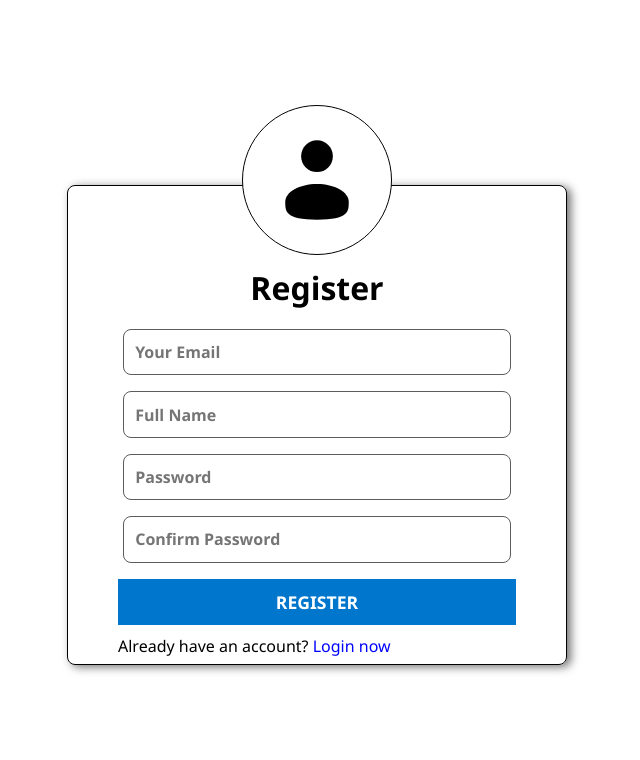
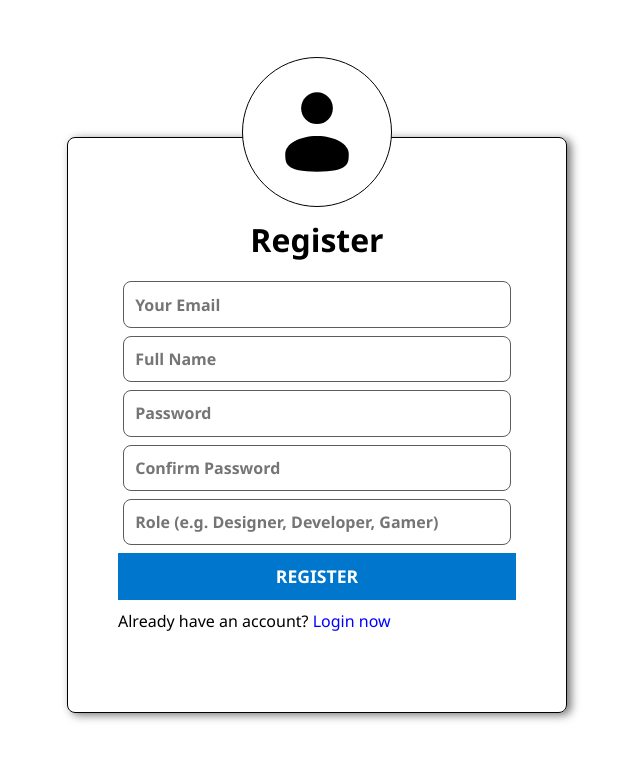
Before and after one commit to AjoobKansakar/SummerClass-Full-Stack-, a React (Vite) app in the folder frontend/: page /register in a window 1280 px wide. Shown: the top 760 px of the page, without its empty margins (323-963 px from the left). Built offline with nearby package versions, Linux system fonts and the light colour scheme.

Commit message:
User register confirm password bug fixed and also user role feature added

```diff
--- a/frontend/src/Features/Register/register.css
+++ b/frontend/src/Features/Register/register.css
@@ -50,7 +50,7 @@ body {
     padding: 80px 50px;
     border: 1px solid black;
     width: 500px;
-    height: 480px;
+    height: auto;
     box-shadow: 4px 2px 10px hsl(0, 0%, 45%);
     border-radius: 8px;
 }
@@ -70,7 +70,7 @@ body {
 }
 
 .register-form input {
-    margin-bottom: 1rem;
+    margin-bottom: 0.5rem;
     margin-left: 5px;
     margin-right: 5px;
     padding: 0.7em;
--- a/frontend/src/Features/Register/register.tsx
+++ b/frontend/src/Features/Register/register.tsx
@@ -12,9 +12,12 @@ export default function Register() {
     email: "",
     username: "",
     password: "",
+    confirmPassword: "",
+    role: "",
   });
 
   const [loading, setLoading] = useState(false);
+  const [error, setError] = useState("");
 
   const handleChange = (e: ChangeEvent<HTMLInputElement>) => {
     const { name, value } = e.target;
@@ -25,11 +28,23 @@ export default function Register() {
     e.preventDefault();
     if (loading) return;
 
+    // password confirmation
+    if (formData.password !== formData.confirmPassword) {
+      setError("**Passwords do not match**");
+      return;
+    }
+
     setLoading(true);
-    register(formData)
+    register({
+      email: formData.email,
+      username: formData.username,
+      password: formData.password,
+      role: formData.role,
+    })
       .then((res: AxiosResponse) => {
         console.log("Registration successful:", res);
         alert("Registration is completed!");
+        setError("");
       })
       .catch((error: AxiosError) => {
         console.error("Registration error:", error);
@@ -46,8 +61,10 @@ export default function Register() {
       <div className="profile-icon">
         <img src={UserIcon} alt="User Icon" />
       </div>
-      <form className="register-form" onSubmit={handleSubmit} action="">
-        <h1> Register </h1>
+
+      <form className="register-form" onSubmit={handleSubmit}>
+        <h1>Register</h1>
+
         <input
           type="email"
           className="input-box"
@@ -57,6 +74,7 @@ export default function Register() {
           onChange={handleChange}
           value={formData.email}
         />
+
         <input
           type="text"
           className="input-box"
@@ -65,26 +83,43 @@ export default function Register() {
           onChange={handleChange}
           value={formData.username}
         />
+
         <input
           type="password"
           className="input-box"
           placeholder="Password"
           name="password"
+          onChange={handleChange}
+          value={formData.password}
         />
+
         <input
           type="password"
           className="input-box"
           placeholder="Confirm Password"
-          name="password"
+          name="confirmPassword"
           onChange={handleChange}
-          value={formData.password}
+          value={formData.confirmPassword}
         />
+
+        <input
+          type="text"
+          className="input-box"
+          placeholder="Role (e.g. Designer, Developer, Gamer)"
+          name="role"
+          onChange={handleChange}
+          value={formData.role}
+        />
+
+        {/* Show error */}
+        {error && <p style={{ color: "red" }}>{error}</p>}
+
         <button type="submit" disabled={loading}>
           {loading ? "Registering..." : "REGISTER"}
         </button>
 
         <p className="swicher">
-          Already have an account? {""}
+          Already have an account?{" "}
           <span
             onClick={() => navigate("/login")}
             style={{ color: "blue", cursor: "pointer" }}
--- a/frontend/src/Shared/config/api.tsx
+++ b/frontend/src/Shared/config/api.tsx
@@ -1,24 +1,26 @@
-import axiosInstance from './axiosInstance';
+import axiosInstance from "./axiosInstance";
 
-export const login = (data: { username: string, password: string}) => {
-    return axiosInstance.post ('./auth/login', data);
+export const login = (data: { username: string; password: string }) => {
+  return axiosInstance.post("/auth/login", data);
 };
 
-export const register = (data: { username: string, password: string}) => {
-    return axiosInstance.post ('./auth/register', data);
+export const register = (data: {
+  email: string;
+  username: string;
+  password: string;
+  role?: string;
+}) => {
+  return axiosInstance.post("/auth/register", data);
 };
 
 export const getUserList = () => {
-    return axiosInstance.get ('http://localhost:3000/api/user/list');
+  return axiosInstance.get("/user/list");
 };
 
 export const searchUserApi = (username: string, role?: string) => {
-    let query = `username=${username}`;
-    if (role) {
-        query += `&role=${role}`;
-    }
-    return axiosInstance.get(`/user/search?${query}`);
+  let query = `username=${username}`;
+  if (role) {
+    query += `&role=${role}`;
+  }
+  return axiosInstance.get(`/user/search?${query}`);
 };
-// export const setUserList = () => {
-//     return axiosInstance.get ('./user/list');
-// };
```
Also changed, not shown: 1 other file (tests, documents, lock files or other folders).
